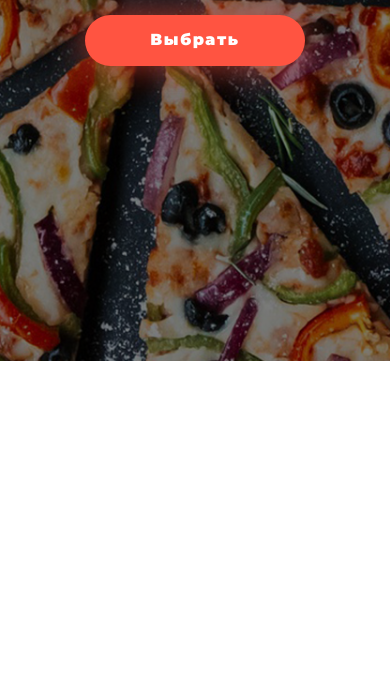
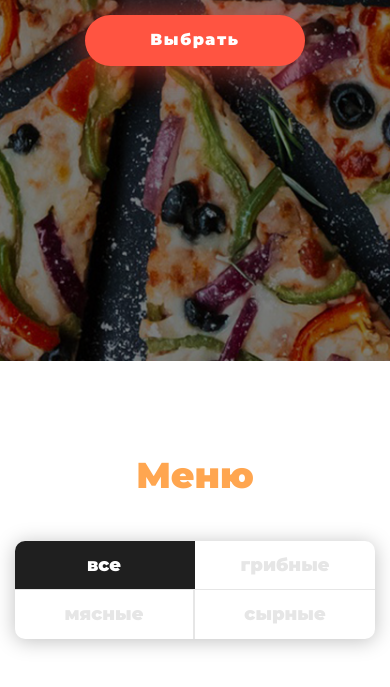
Before and after one commit to MiroshaIrk/website-PizzaTime, a website: page app/index.html in a window 390 px wide. Shown: the part 483-1170 px from the top of the page. Before the commit the page ends 844 px from the top, so only its background shows below. Drawn offline with Linux system fonts and the light colour scheme.

Commit message:
Меню каталога

```diff
--- a/app/index.html
+++ b/app/index.html
@@ -58,7 +58,7 @@
 			</div>
 		</div>
 	</header>
-	<!-- ./header-page -->
+	<!-- /.header-page -->
 
 	<!-- section-top -->
 	<section class="section-top">
@@ -70,8 +70,33 @@
 			</div>
 		</div>
 	</section>
-	<!-- ./section-top -->
+	<!-- /.section-top -->
 
+	<!-- section-catalog -->
+	<section class="section section-catalog">
+		<div class="container">
+			<header class="section-header">
+				<h2 class="section__title section__title--accent">Меню</h2>
+				<nav class="catalog-nav">
+					<ul class="catalog-nav__wrapper">
+						<li class="catalog-nav__item">
+							<button class="catalog-nav__btn is-active" type="button">все</button>
+						</li>
+						<li class="catalog-nav__item">
+							<button class="catalog-nav__btn" type="button">грибные</button>
+						</li>
+						<li class="catalog-nav__item">
+							<button class="catalog-nav__btn" type="button">мясные</button>
+						</li>
+						<li class="catalog-nav__item">
+							<button class="catalog-nav__btn" type="button">сырные</button>
+						</li>
+					</ul>
+				</nav>
+			</header>
+		</div>
+	</section>
+	<!-- /.section-catalog -->
 
 
 	<script src="js/main.min.js"></script>
--- a/app/scss/_global.scss
+++ b/app/scss/_global.scss
@@ -25,7 +25,7 @@ a {
   margin: 0 auto;
 }
 
-/*button start*/
+/* button start */
 .btn {
   @include btn;
   background: $red;
@@ -40,7 +40,7 @@ a {
     padding: 16px 20px;
   }
 }
-/*button end*/
+/* button end */
 
 /* phone start */
 .phone__item {
@@ -49,7 +49,7 @@ a {
   border: 3px solid $text-white;
   border-radius: 21.5px;
   padding: 8px 16px;
-  transition: all 0.2s;
+  transition: color 0.2s, background 0.2s, opacity 0.2s;
 
   &:hover {
     color: $text-title;
@@ -102,3 +102,27 @@ a {
   }
 }
 /* btn-menu end */
+
+/* section start */
+.section {
+  padding: 110px 0;
+  &__title {
+    @extend %title-montserrat;
+    text-align: center;
+    font-size: 48px;
+    margin: 0 auto 40px;
+    &--accent {
+      color: $orange;
+    }
+  }
+}
+
+@media (max-width: 576px) {
+  .section {
+    padding: 90px 0;
+    &__title {
+      font-size: 36px;
+    }
+  }
+}
+/* section end */
--- a/app/scss/_vars.scss
+++ b/app/scss/_vars.scss
@@ -31,6 +31,7 @@ $text-white: #fff;
 $red: #ff5441;
 $yellow: #fcff00;
 $header-bg: rgba(#0b1419, 0.8);
+$text-menu: #e6e6e6;
 
 @mixin flex($justify: center) {
   display: flex;
@@ -58,7 +59,7 @@ $header-bg: rgba(#0b1419, 0.8);
   cursor: pointer;
   letter-spacing: 0.1em;
   transform: scale(1);
-  transition: all 0.2s ease;
+  transition: background 0.2s ease, scale 0.2s, opacity 0.2s;
   &:hover {
     background: #ec4b38;
   }
--- a/app/scss/style.scss
+++ b/app/scss/style.scss
@@ -2,7 +2,7 @@
 @import "normalize";
 @import "global";
 
-// .header-page
+/* header-page start*/
 .header-page {
   position: absolute;
   top: 0;
@@ -64,7 +64,7 @@
   }
   &__text {
     position: relative;
-    transition: all 0.2s;
+    transition: color 0.2s;
   }
   &__phone {
     @media screen and (max-width: 1200px) {
@@ -83,9 +83,9 @@
     }
   }
 }
-// .header-page end
+/* header-page end */
 
-// .section-top
+/* section-top start*/
 .section-top {
   height: 100vh;
   min-height: 600px;
@@ -136,4 +136,78 @@
     }
   }
 }
-// .section-top end
+/* section-top end */
+
+/* section-catalog start */
+.catalog-nav {
+  @include flex;
+
+  @media screen and (max-width: 767px) {
+    width: 500px;
+    max-width: 100%;
+    margin: 0 auto;
+  }
+  &__wrapper {
+    @include flex;
+    box-shadow: 0px 2px 20px 0px rgba(0, 0, 0, 0.25);
+    border-radius: 23px;
+    overflow: hidden;
+
+    @media screen and (max-width: 767px) {
+      flex-wrap: wrap;
+      width: 100%;
+      border-radius: 10px;
+    }
+  }
+  &__btn {
+    border: 0;
+    background-color: transparent;
+    cursor: pointer;
+    display: inline-block;
+    text-align: center;
+    padding: 14px;
+    @extend %default-montserrat;
+    min-width: 150px;
+    color: $text-menu;
+    transition: background 0.2s ease, color 0.2s;
+    border-right: 2px solid $text-menu;
+    transition: background 0.5s ease, color 0.2s, border 0.5s;
+
+    @media screen and (max-width: 767px) {
+      min-width: 0;
+      width: 100%;
+      border-top: 1px solid $text-menu;
+    }
+    &.is-active {
+      background-color: $text-title;
+      color: $text-white;
+      border-color: $text-title;
+    }
+    &:not(.is-active):hover {
+      background-color: $orange;
+      border-right-color: $orange;
+      color: $text-white;
+    }
+  }
+  &__item:last-of-type .catalog-nav__btn {
+    border-right: 0;
+  }
+  &__item:nth-of-type(1) .catalog-nav__btn,
+  &__item:nth-of-type(2) .catalog-nav__btn {
+    @media screen and (max-width: 767px) {
+      border-top: 0;
+    }
+  }
+  &__item:nth-of-type(even) .catalog-nav__btn {
+    @media screen and (max-width: 767px) {
+      border-right: 0;
+    }
+  }
+  &__item {
+    @media screen and (max-width: 767px) {
+      width: 50%;
+      flex-grow: 1;
+    }
+  }
+}
+/* section-catalog end */
```
Also changed, not shown: app/css/style.min.css.
